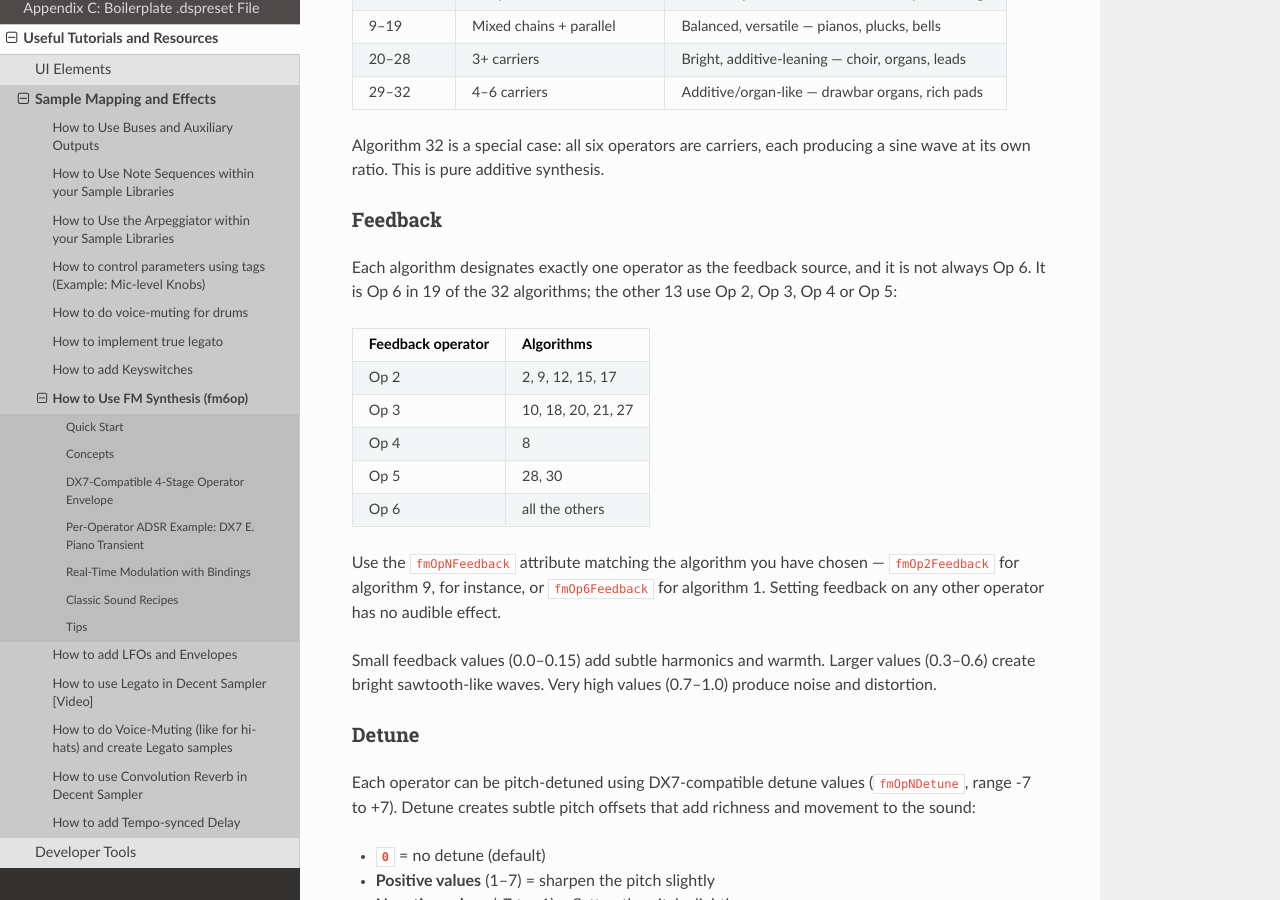
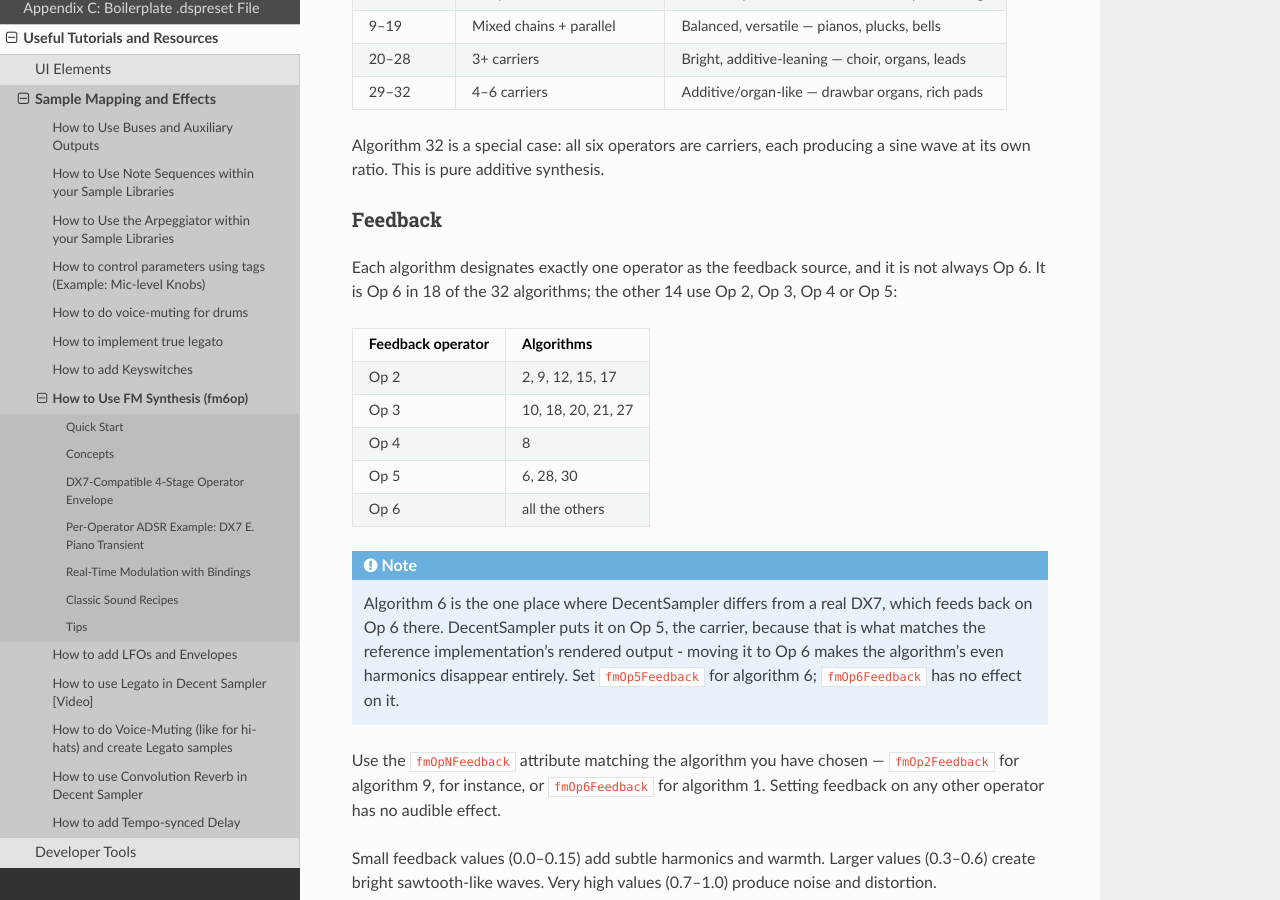
Before and after one commit to DecentSamples/DecentSampler-Developers-Guide, a Sphinx documentation site: the page built from docs/source/topic-how-to-use-fm-synthesis.md, in a window 1280 px wide and 900 px high, scrolled down 1476 px. Built offline with Sphinx 7.4.7 and the Read the Docs theme 3.1.0, drawn with Linux system fonts in a browser that asks for light colours.

Commit message:
0000400: Correct algorithm 6's feedback operator in the table
The table said feedback is Op 6 in 19 of 32 algorithms. That was derived from
what a DX7 does, but DecentSampler feeds algorithm 6 back on Op 5 - the change
to match the DX7 was reverted under 0000399 because it made the algorithm's
even harmonics vanish.

So it is Op 6 in 18 of 32, with algorithm 6 joining 28 and 30 under Op 5, and
the difference from real hardware is called out rather than left to be
discovered by setting an attribute that does nothing.

````diff
--- a/docs/source/topic-how-to-use-fm-synthesis.md
+++ b/docs/source/topic-how-to-use-fm-synthesis.md
@@ -56,15 +56,22 @@ Algorithm 32 is a special case: all six operators are carriers, each producing a
 
 ### Feedback
 
-Each algorithm designates exactly one operator as the feedback source, and it is not always Op 6. It is Op 6 in 19 of the 32 algorithms; the other 13 use Op 2, Op 3, Op 4 or Op 5:
+Each algorithm designates exactly one operator as the feedback source, and it is not always Op 6. It is Op 6 in 18 of the 32 algorithms; the other 14 use Op 2, Op 3, Op 4 or Op 5:
 
 | Feedback operator | Algorithms |
 | --- | --- |
 | Op 2 | 2, 9, 12, 15, 17 |
 | Op 3 | 10, 18, 20, 21, 27 |
 | Op 4 | 8 |
-| Op 5 | 28, 30 |
+| Op 5 | 6, 28, 30 |
 | Op 6 | all the others |
+
+```{note}
+Algorithm 6 is the one place where DecentSampler differs from a real DX7, which feeds back on Op 6
+there. DecentSampler puts it on Op 5, the carrier, because that is what matches the reference
+implementation's rendered output - moving it to Op 6 makes the algorithm's even harmonics disappear
+entirely. Set `fmOp5Feedback` for algorithm 6; `fmOp6Feedback` has no effect on it.
+```
 
 Use the `fmOpNFeedback` attribute matching the algorithm you have chosen — `fmOp2Feedback` for algorithm 9, for instance, or `fmOp6Feedback` for algorithm 1. Setting feedback on any other operator has no audible effect.
 
````
